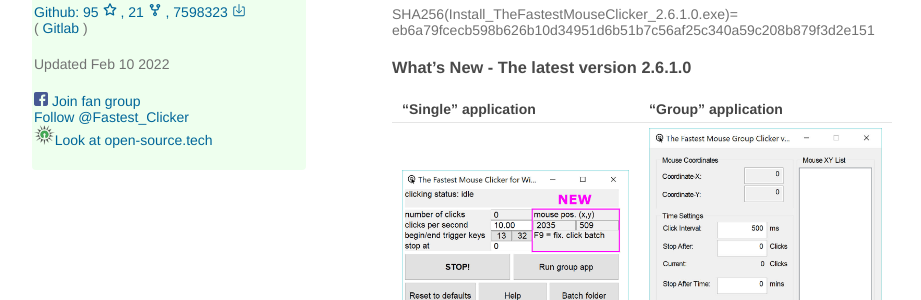
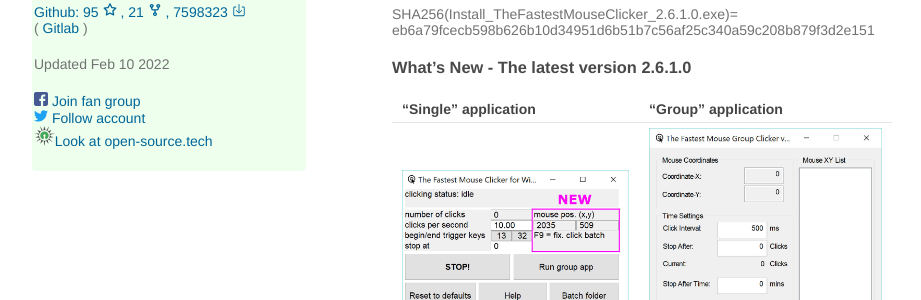
Before and after one commit to windows-2048/The-Fastest-Mouse-Clicker-for-Windows, a Jekyll site: the page built from docs/README.md, in a window 1280 px wide. Shown: the part 309-609 px from the top of the page, without its empty margins (178-1099 px from the left). Built offline with Jekyll 4.4.1, drawn with Linux system fonts in a browser that asks for light colours; our own code applies the rules of GitHub Pages for plain Markdown files; comment, search, counter and statistics services are not loaded.

Commit message:
static Twitter icon

```diff
--- a/docs/_layouts/default.html
+++ b/docs/_layouts/default.html
@@ -172,8 +172,16 @@ Updated Feb 10 2022
 </svg>
 Join fan group
 </a>
-<br/><a href="https://twitter.com/Fastest_Clicker?ref_src=twsrc%5Etfw" class="twitter-follow-button" data-lang="en" data-show-count="false">Follow @Fastest_Clicker</a><script async src="https://platform.twitter.com/widgets.js" charset="utf-8"></script>
-<br/><a href="https://www.open-source.tech/The-Fastest-Mouse-Clicker-for-Windows/" target="_blank"><img src="Open_Source_tech.png" alt="Open-Source.tech logo" class="mylogox05" />Look at open-source.tech</a>
+<br/>
+<a href="https://twitter.com/Fastest_Clicker" target="_blank">
+<svg width="1em" height="1em" viewBox="0 0 24 24" class="bi bi-box-arrow-in-down" fill="currentColor" xmlns="http://www.w3.org/2000/svg">
+<title>Follow Twitter account</title>
+  <path fill="#1DA1F2" fill-rule="evenodd" d="M24,4.3086 C23.117,4.7006 22.168,4.9646 21.172,5.0836 C22.188,4.4746 22.969,3.5096 23.337,2.3596 C22.386,2.9246 21.332,3.3336 20.21,3.5556 C19.312,2.5976 18.032,1.9996 16.616,1.9996 C13.897,1.9996 11.692,4.2046 11.692,6.9236 C11.692,7.3096 11.736,7.6856 11.82,8.0456 C7.728,7.8406 4.099,5.8806 1.671,2.9006 C1.247,3.6286 1.004,4.4736 1.004,5.3766 C1.004,7.0846 1.873,8.5926 3.195,9.4756 C2.388,9.4486 1.628,9.2276 0.964,8.8596 L0.964,8.9206 C0.964,11.3066 2.661,13.2966 4.914,13.7486 C4.501,13.8626 4.065,13.9216 3.617,13.9216 C3.299,13.9216 2.991,13.8906 2.69,13.8336 C3.317,15.7896 5.135,17.2136 7.29,17.2536 C5.604,18.5736 3.481,19.3606 1.175,19.3606 C0.777,19.3606 0.385,19.3376 0,19.2926 C2.179,20.6886 4.767,21.5046 7.548,21.5046 C16.605,21.5046 21.557,14.0016 21.557,7.4946 C21.557,7.2816 21.552,7.0696 21.543,6.8586 C22.505,6.1636 23.34,5.2966 24,4.3086"/>
+</svg>
+Follow account
+</a>
+<br/>
+<a href="https://www.open-source.tech/The-Fastest-Mouse-Clicker-for-Windows/" target="_blank"><img src="Open_Source_tech.png" alt="Open-Source.tech logo" class="mylogox05" />Look at open-source.tech</a>
 </p>
 
       </header>
```
